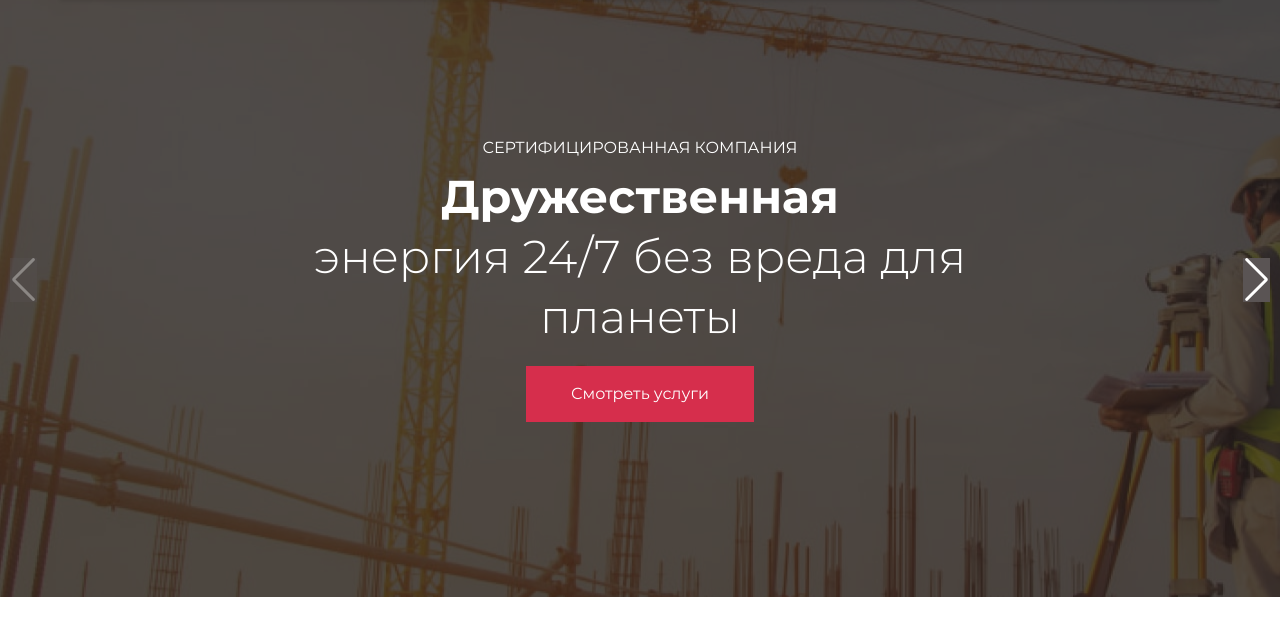
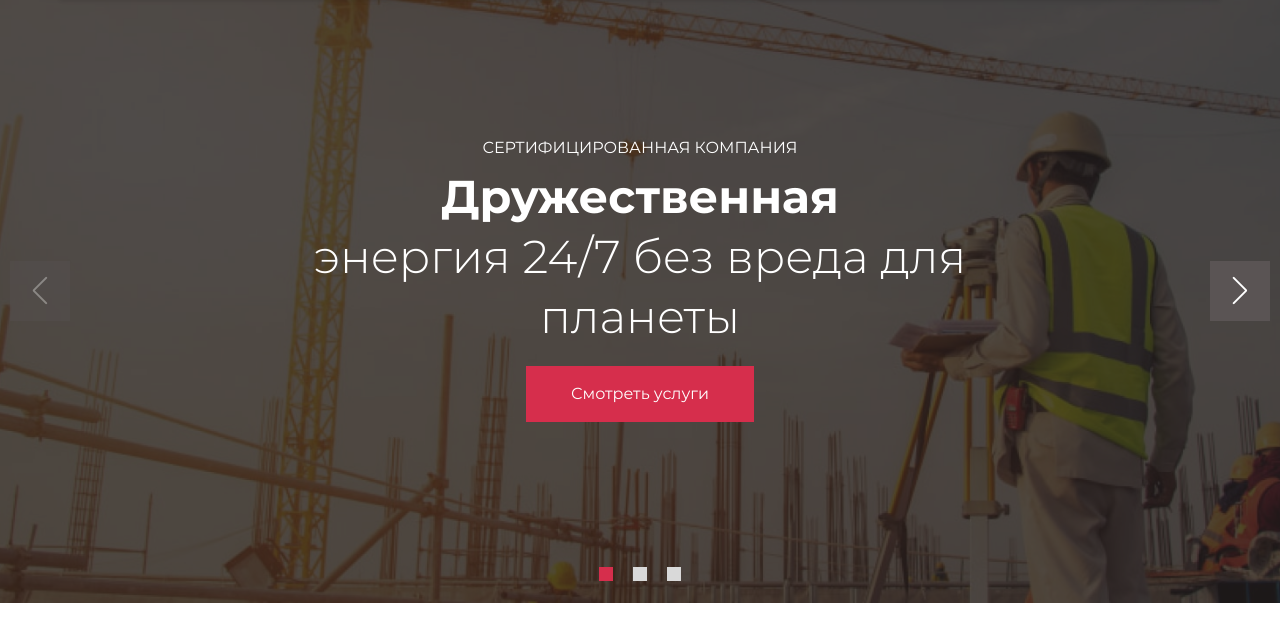
Before and after one commit to ssggtt/construct, a plain HTML site: page index.html in a window 1280 px wide. Shown: the part 136-778 px from the top of the page. Drawn offline with Linux system fonts and the light colour scheme.

Commit message:
add slider

```diff
--- a/css/style.css
+++ b/css/style.css
@@ -126,6 +126,10 @@ textarea::placeholder {
   padding: 175px 0;
   color: #fff;
   text-align: center;
+  background-position: center top;
+  background-size: cover;
+  background-repeat: no-repeat;
+  min-height: 640px;
 }
 .banner-swiper .swiper-slide::before {
   content: "";
@@ -154,7 +158,28 @@ textarea::placeholder {
 }
 .swiper-button-next,
 .swiper-button-prev {
-	color: #fff;
-	background-color: #5A5454;
+  color: #fff;
+  background-color: #5a5454;
+  width: 60px;
+  height: 60px;
+}
+.swiper-button-next:after,
+.swiper-button-prev:after {
+  font-size: 28px;
+}
+.swiper-pagination-bullet {
+  width: 14px;
+  height: 14px;
+  border-radius: 0;
+  background-color: #d9d9d9;
+  opacity: 1;
+}
+.swiper-pagination-bullet-active {
+  background-color: #d62e4c;
+}
+.swiper-horizontal > .swiper-pagination-bullets .swiper-pagination-bullet,
+.swiper-pagination-horizontal.swiper-pagination-bullets
+  .swiper-pagination-bullet {
+  margin: 10px;
 }
 /* BANNER END */
--- a/js/script.js
+++ b/js/script.js
@@ -6,5 +6,10 @@ document.addEventListener("DOMContentLoaded", () => {
       nextEl: ".banner-swiper .swiper-button-next",
       prevEl: ".banner-swiper .swiper-button-prev",
     },
+    pagination: {
+      el: ".banner-swiper .swiper-pagination",
+      type: "bullets",
+      clickable: true,
+    },
   });
 });
```
